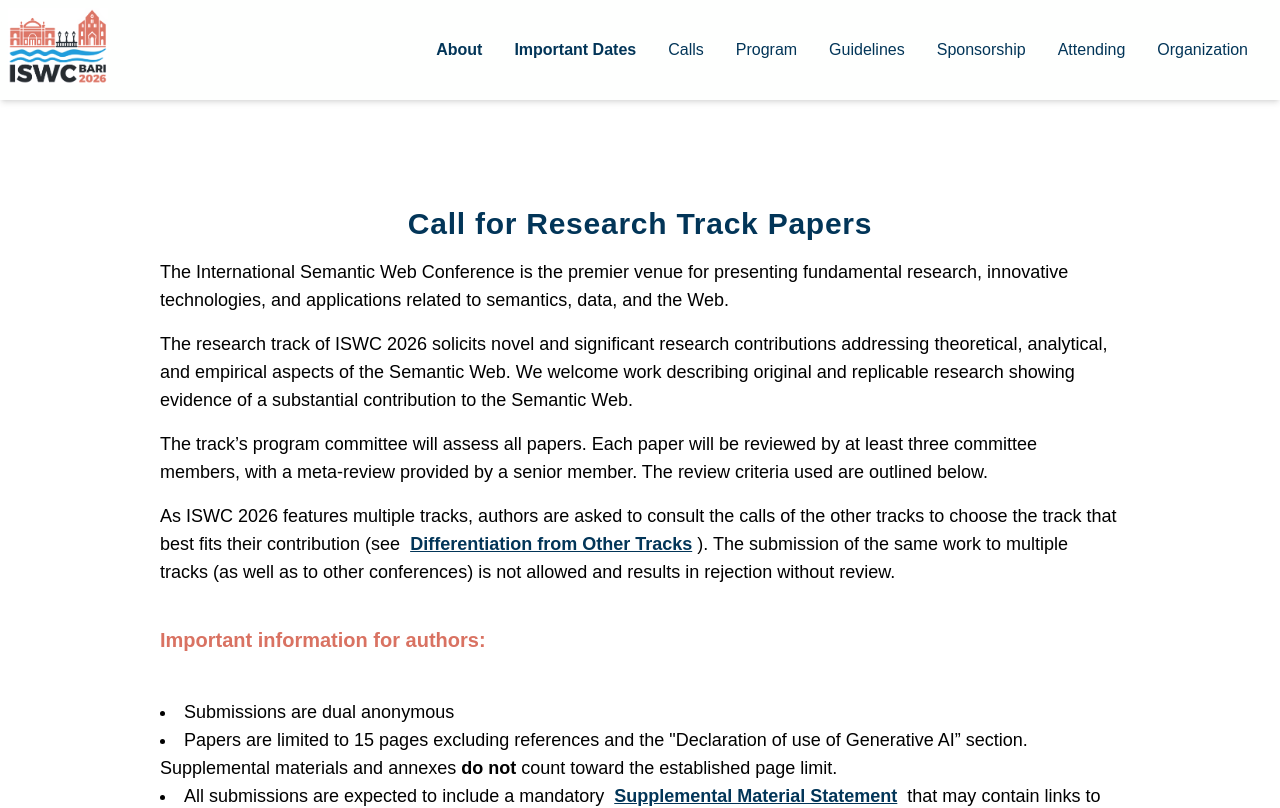
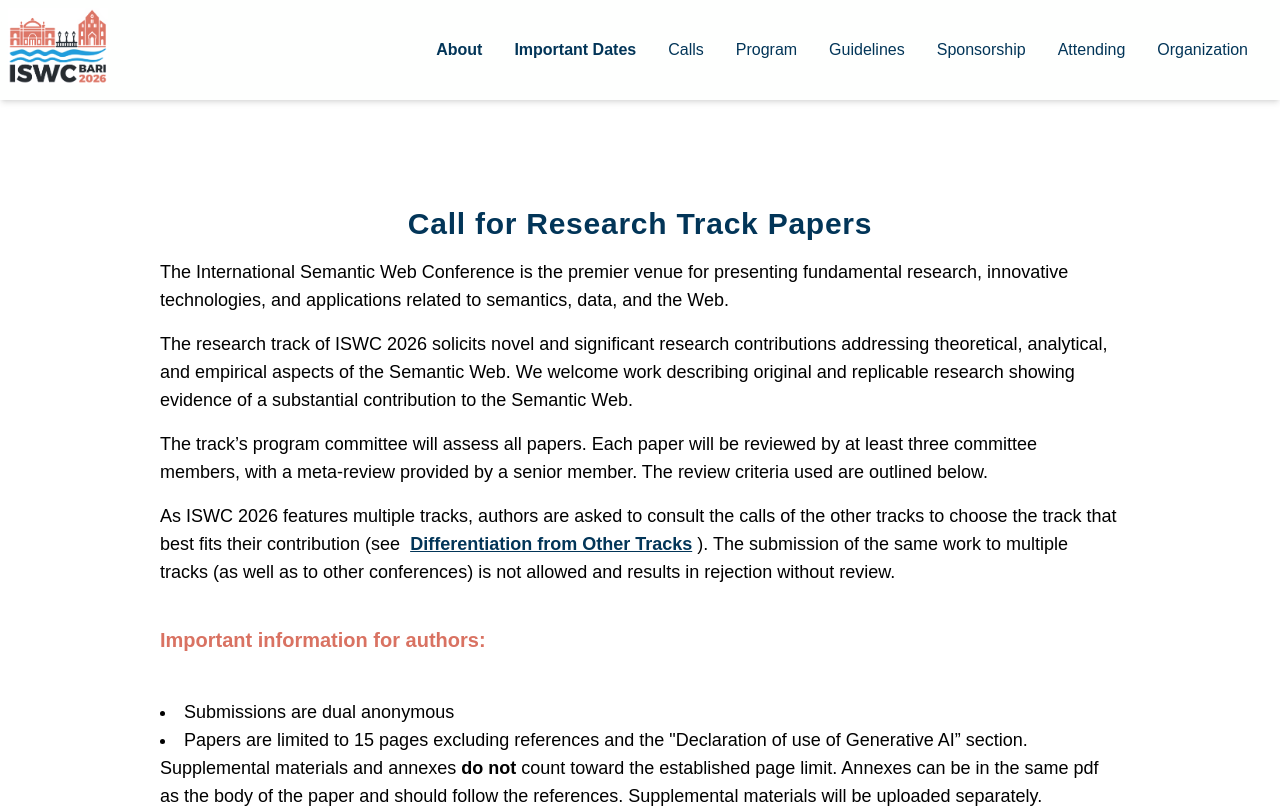
Before and after one commit to iswc-conf/iswc2026, a React (Create React App) app: page /#/calls/research in a window 1280 px wide. Shown: the top 808 px of the page. Built offline with nearby package versions, Linux system fonts and the light colour scheme.

Commit message:
Annexes Clarification

```diff
--- a/src/components/calls/Research.jsx
+++ b/src/components/calls/Research.jsx
@@ -34,7 +34,7 @@ export const Research = () => {
                 <ul className="list-disc list-inside">
 
                     <li>Submissions are dual anonymous</li>
-                    <li>Papers are limited to 15 pages excluding references and the "Declaration of use of Generative AI” section. Supplemental materials and annexes <b>do not</b> count toward the established page limit.
+                    <li>Papers are limited to 15 pages excluding references and the "Declaration of use of Generative AI” section. Supplemental materials and annexes <b>do not</b> count toward the established page limit. Annexes can be in the same pdf as the body of the paper and should follow the references. Supplemental materials will be uploaded separately.
 </li>
                     <li>All submissions are expected to include a mandatory <ScrollLink targetRef={suppl_material}>Supplemental Material Statement</ScrollLink> that may contain links to code and data repositories. In case this is not possible, the statement must be justified. </li>
                     <li>Unless otherwise justified in the <ScrollLink targetRef={suppl_material}>Supplemental Material Statement</ScrollLink>, we expect supplemental material to be provided anonymously with the submitted paper.</li>
```
